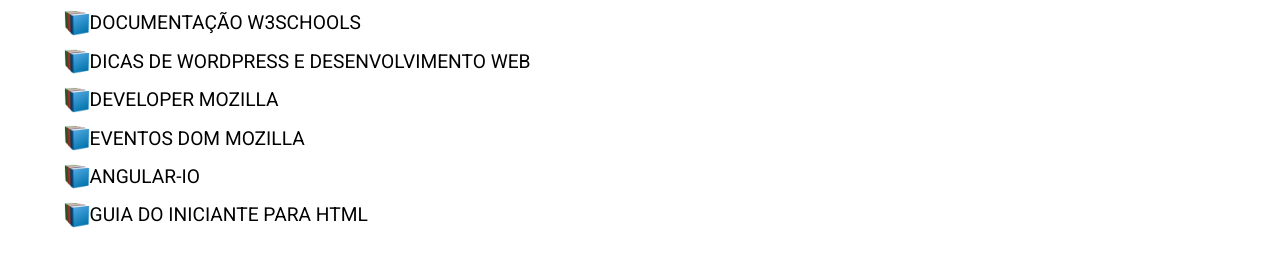
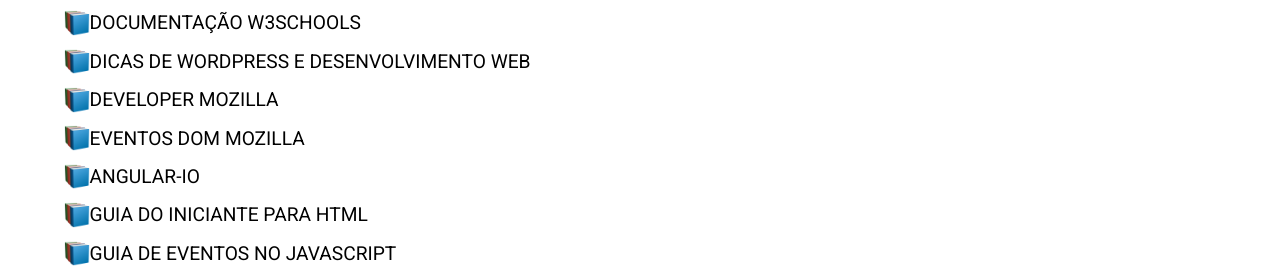
Before and after one commit to Asjesus/estudo, a plain HTML site: page index.html in a window 1280 px wide. Shown: the part 1555-1821 px from the top of the page. Before the commit the page ends 1783 px from the top, so only its background shows below. Drawn offline with Linux system fonts and the light colour scheme; a web font is replaced by a local one.

Commit message:
Aleração

```diff
--- a/index.html
+++ b/index.html
@@ -100,6 +100,7 @@
             <a href="https://developer.mozilla.org/pt-BR/docs/Web/Events" target="_blank" rel="external"> <img src="./img/Double-J-Design-Ravenna-3d-Books.ico" alt="livro"> Eventos DOM Mozilla</a>
             <a href="https://angular-io.translate.goog/docs" target="_blank" rel="external"> <img src="./img/Double-J-Design-Ravenna-3d-Books.ico" alt="livro"> Angular-io</a>
             <a href="https://tutorialehtml.com/pt/tag-marquee-em-html/" target="_blank" rel="external"> <img src="./img/Double-J-Design-Ravenna-3d-Books.ico" alt="livro"> Guia do iniciante para HTML</a>
+            <a href="https://developer.mozilla.org/en-US/docs/Web/Events" target="_blank" rel="external"> <img src="./img/Double-J-Design-Ravenna-3d-Books.ico" alt="livro"> Guia de eventos no javascript</a>
         </nav>
     </div>
 </section>
```
